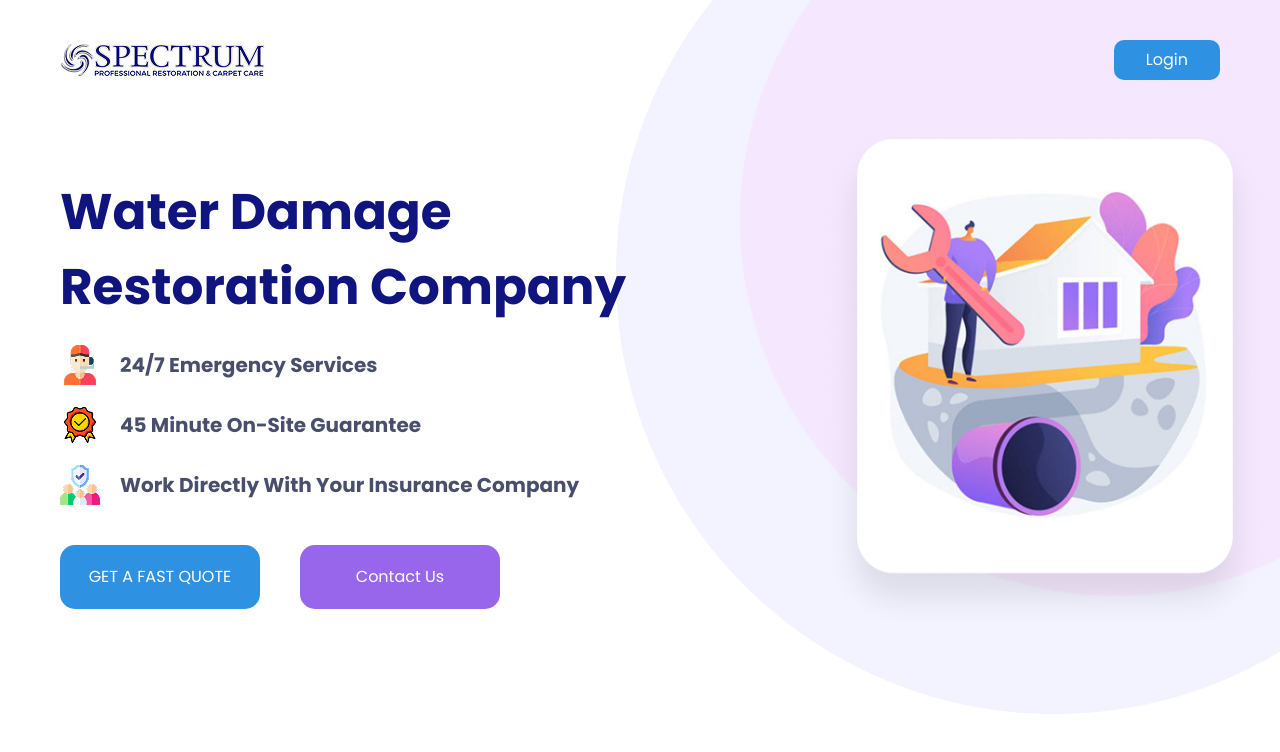
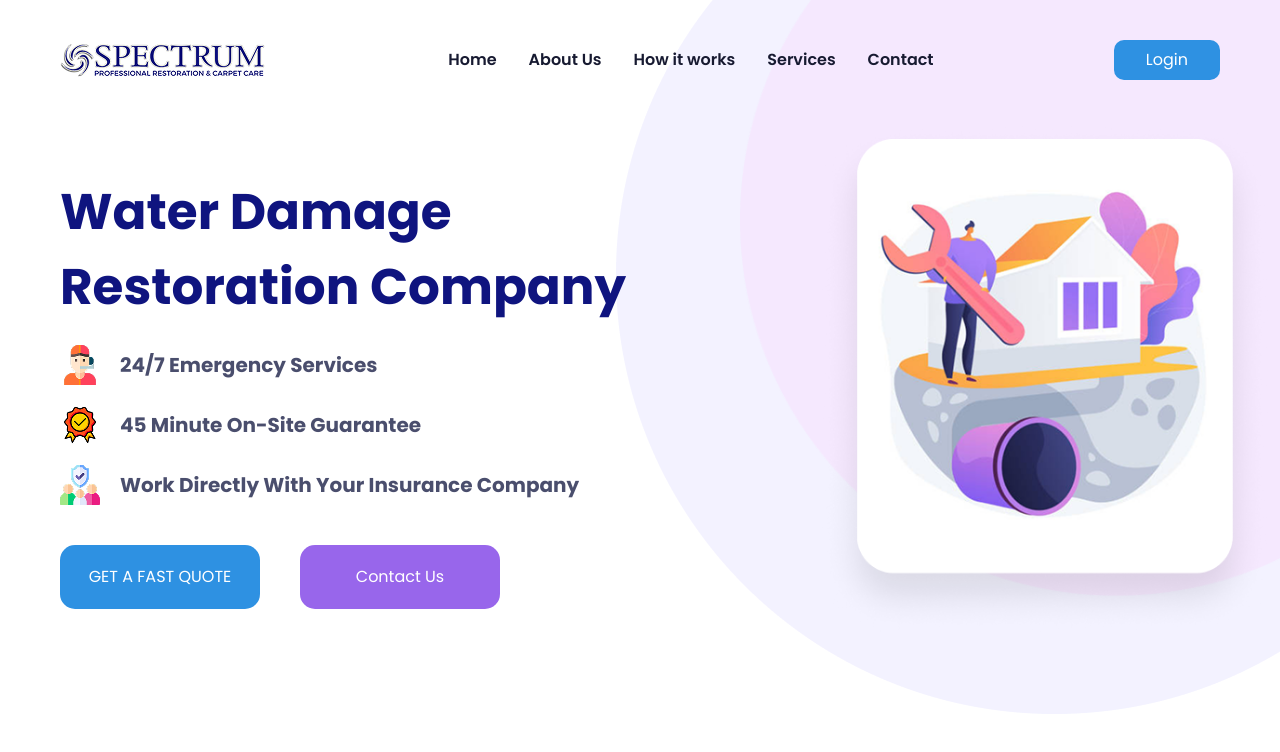
Before and after one commit to Asharf30/Community, a React (Vite) app: page / in a window 1280 px wide. Shown: the top 752 px of the page. Built offline with nearby package versions, Linux system fonts and the light colour scheme.

Commit message:
feat: implement GSAP animations for mobile menu in Header component

```diff
--- a/src/components/Hero.jsx
+++ b/src/components/Hero.jsx
@@ -1,4 +1,5 @@
-import React from "react";
+import React, { useState, useRef, useEffect } from "react";
+import gsap from "gsap";
 import Container from "./Container";
 import headerLogo from "../assets/header.png";
 import home1 from "../assets/home 1.png";
@@ -10,20 +11,117 @@ import home6 from "../assets/home 6.png";
 import { TfiMenuAlt } from "react-icons/tfi";
 import { IoCloseOutline } from "react-icons/io5"; // أيقونة الإغلاق
 
-import { useState } from "react";
-
 const Header = () => {
   const [isMenuOpen, setIsMenuOpen] = useState(false);
+  const menuRef = useRef(null);
+
+  useEffect(() => {
+    if (menuRef.current) {
+      if (isMenuOpen) {
+        gsap.fromTo(
+          menuRef.current,
+          { opacity: 0, y: -20, display: "none" },
+          {
+            opacity: 1,
+            y: 0,
+            display: "flex",
+            duration: 0.4,
+            ease: "power2.out",
+          },
+        );
+
+        // Animate links inside
+        gsap.fromTo(
+          menuRef.current.children,
+          { opacity: 0, y: -10 },
+          {
+            opacity: 1,
+            y: 0,
+            duration: 0.3,
+            stagger: 0.1,
+            ease: "power2.out",
+            delay: 0.1,
+          },
+        );
+      } else {
+        gsap.to(menuRef.current, {
+          opacity: 0,
+          y: -20,
+          duration: 0.3,
+          ease: "power2.in",
+          onComplete: () => {
+            gsap.set(menuRef.current, { display: "none" });
+          },
+        });
+      }
+    }
+  }, [isMenuOpen]);
 
   return (
     <div className=" h-[780px] fixed top-0 left-0 right-0 ">
       <Container>
-        <div className="top-10 z-50 relative  flex justify-between items-center gap-5">
+        <div className="top-10 z-50 relative flex justify-between items-center gap-5">
           <div className="">
             <img src={headerLogo} alt="" className="min-w-[200px]" />
           </div>
-          {isMenuOpen && (
-            <div className="min-[770px]:hidden relative z-50 flex flex-col items-center  gap-5 py-6 bg-white rounded-xl shadow-lg mt-4">
+
+          {/* Desktop Links */}
+          <div className="hidden min-[770px]:flex  items-center gap-8">
+            <a
+              href="#home"
+              className="font-semibold text-[#171A31] hover:text-primary transition-colors"
+            >
+              Home
+            </a>
+            <a
+              href="#about"
+              className="font-semibold text-[#171A31] hover:text-primary transition-colors"
+            >
+              About Us
+            </a>
+            <a
+              href="#portfolio"
+              className="font-semibold text-[#171A31] hover:text-primary transition-colors"
+            >
+              How it works
+            </a>
+            <a
+              href="#services"
+              className="font-semibold text-[#171A31] hover:text-primary transition-colors"
+            >
+              Services
+            </a>
+            <a
+              href="#contact"
+              className="font-semibold text-[#171A31] hover:text-primary transition-colors"
+            >
+              Contact
+            </a>
+          </div>
+
+          <div className="flex items-center gap-5">
+            {/* Desktop Login Button */}
+            <div className="hidden min-[770px]:block">
+              <button className="flex justify-center items-center rounded-[10px] text-white bg-primary px-8 py-2">
+                Login
+              </button>
+            </div>
+            {/* Mobile Menu Toggle */}
+            <button
+              className="min-[770px]:hidden text-2xl text-primary cursor-pointer z-50"
+              onClick={() => setIsMenuOpen(!isMenuOpen)}
+            >
+              {isMenuOpen ? <IoCloseOutline /> : <TfiMenuAlt />}
+            </button>
+          </div>
+        </div>
+
+        {/* Mobile Menu */}
+        <div
+          ref={menuRef}
+          className="min-[770px]:hidden absolute left-0 right-0 top-[100px] z-40 flex flex-col items-center gap-5 py-6 bg-white/95 backdrop-blur-md rounded-xl shadow-lg mx-4"
+          style={{ display: "none" }}
+        >
           <a
             href="#home"
             onClick={() => setIsMenuOpen(false)}
@@ -59,19 +157,13 @@ const Header = () => {
           >
             Contact
           </a>
-            </div>
-          )}
+
           <button
-            className="min-[770px]:hidden text-2xl text-primary cursor-pointer"
-            onClick={() => setIsMenuOpen(!isMenuOpen)}
+            className="mt-2 w-[80%] flex justify-center items-center rounded-[10px] text-white bg-primary px-8 py-3 font-semibold"
+            onClick={() => setIsMenuOpen(false)}
           >
-            {isMenuOpen ? <IoCloseOutline /> : <TfiMenuAlt />}
-          </button>
-          <div>
-            <button className="  top-0 right-0 flex justify-center  items-center rounded-[10px] text-white bg-primary px-8 py-2 ">
             Login
           </button>
-          </div>
         </div>
         <div className=" relative z-50 items-start top-[135px]  flex">
           <div>
```
Lines whose indentation alone changed are shown as unchanged.
